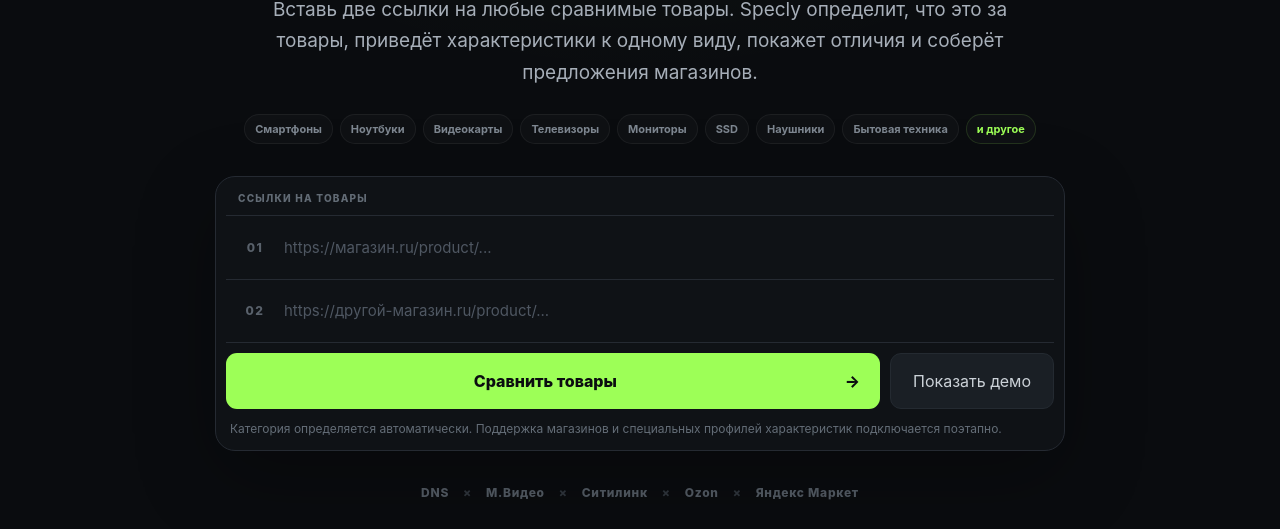
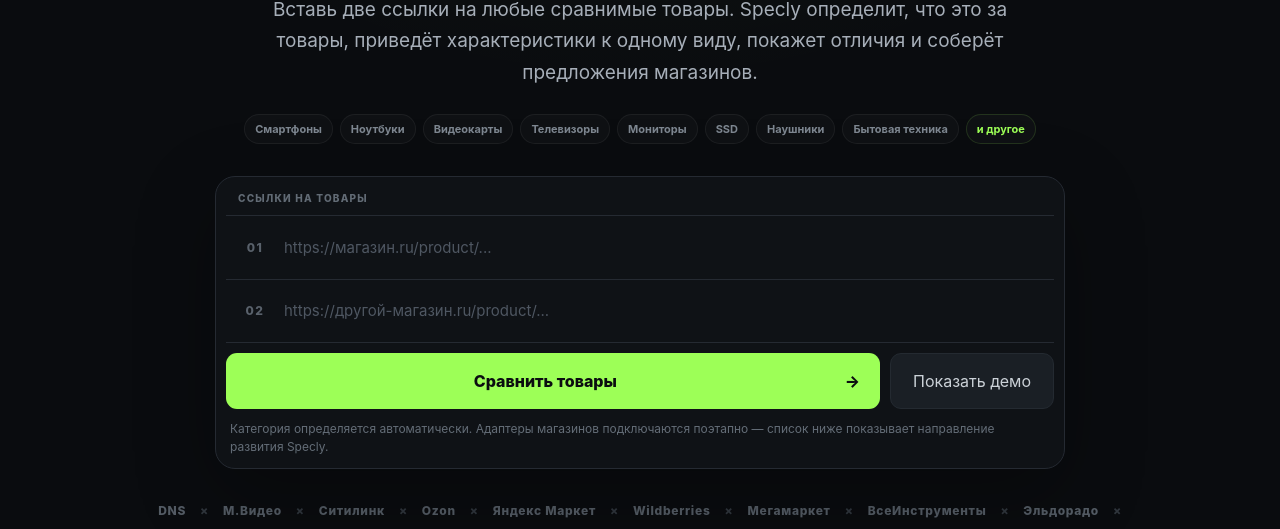
Before and after one commit to Deenfoool/Specly, a website: page index.html in a window 1280 px wide. Shown: the part 423-952 px from the top of the page. Drawn offline with Linux system fonts and the light colour scheme.

Commit message:
Expand store list across Specly frontend

```diff
--- a/index.html
+++ b/index.html
@@ -46,11 +46,20 @@
           <button class="primary-button" id="compareButton" type="button">Сравнить товары <span>→</span></button>
           <button class="ghost-button" id="demoButton" type="button">Показать демо</button>
         </div>
-        <p class="form-note" id="formNote">Категория определяется автоматически. Поддержка магазинов и специальных профилей характеристик подключается поэтапно.</p>
+        <p class="form-note" id="formNote">Категория определяется автоматически. Адаптеры магазинов подключаются поэтапно — список ниже показывает направление развития Specly.</p>
       </div>
 
-      <div class="store-strip" aria-label="Магазины">
-        <span>DNS</span><i>×</i><span>М.Видео</span><i>×</i><span>Ситилинк</span><i>×</i><span>Ozon</span><i>×</i><span>Яндекс Маркет</span>
+      <div class="store-strip" aria-label="Магазины и маркетплейсы в плане подключения">
+        <span>DNS</span><i>×</i>
+        <span>М.Видео</span><i>×</i>
+        <span>Ситилинк</span><i>×</i>
+        <span>Ozon</span><i>×</i>
+        <span>Яндекс Маркет</span><i>×</i>
+        <span>Wildberries</span><i>×</i>
+        <span>Мегамаркет</span><i>×</i>
+        <span>ВсеИнструменты</span><i>×</i>
+        <span>Эльдорадо</span><i>×</i>
+        <span>AliExpress</span>
       </div>
     </section>
 
```
